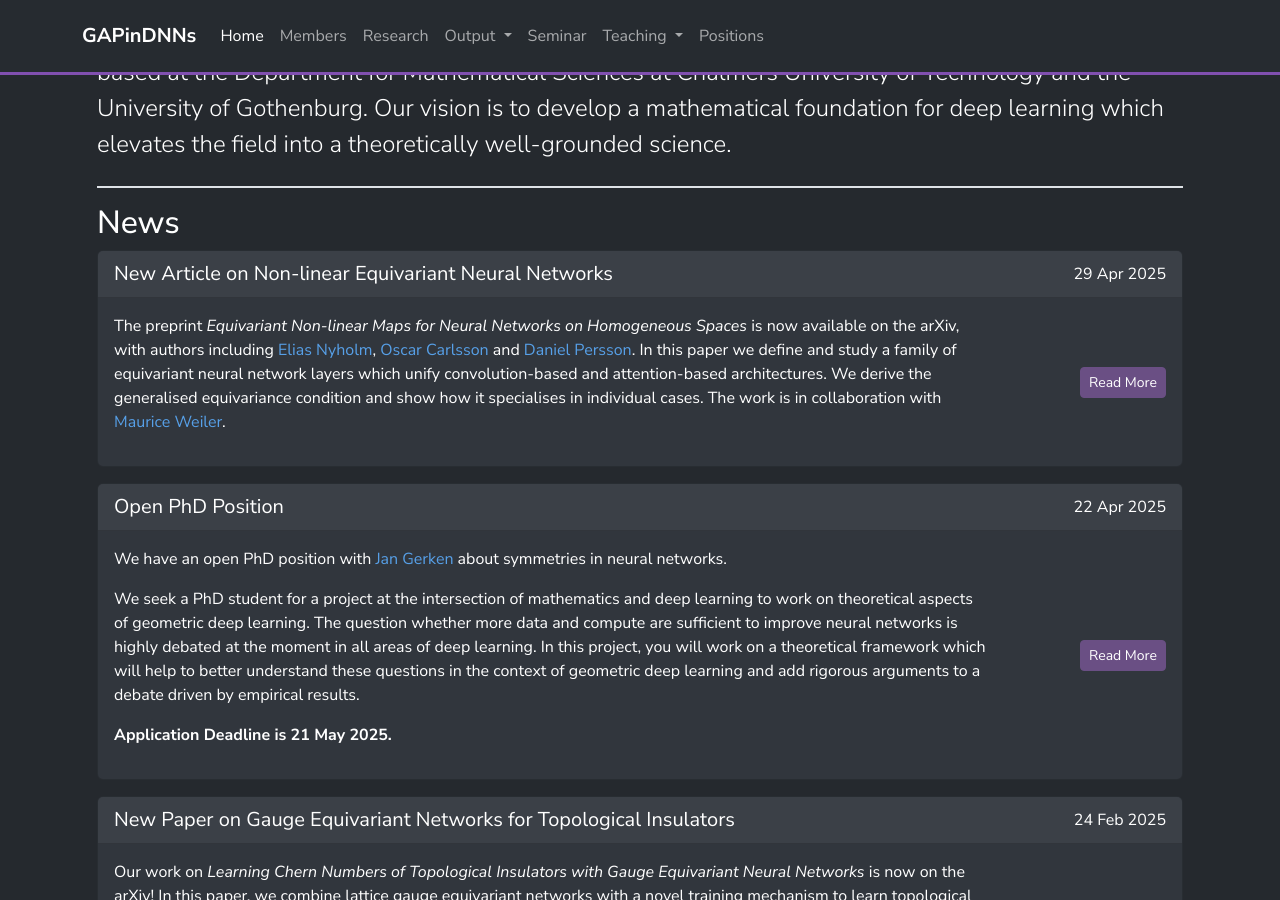
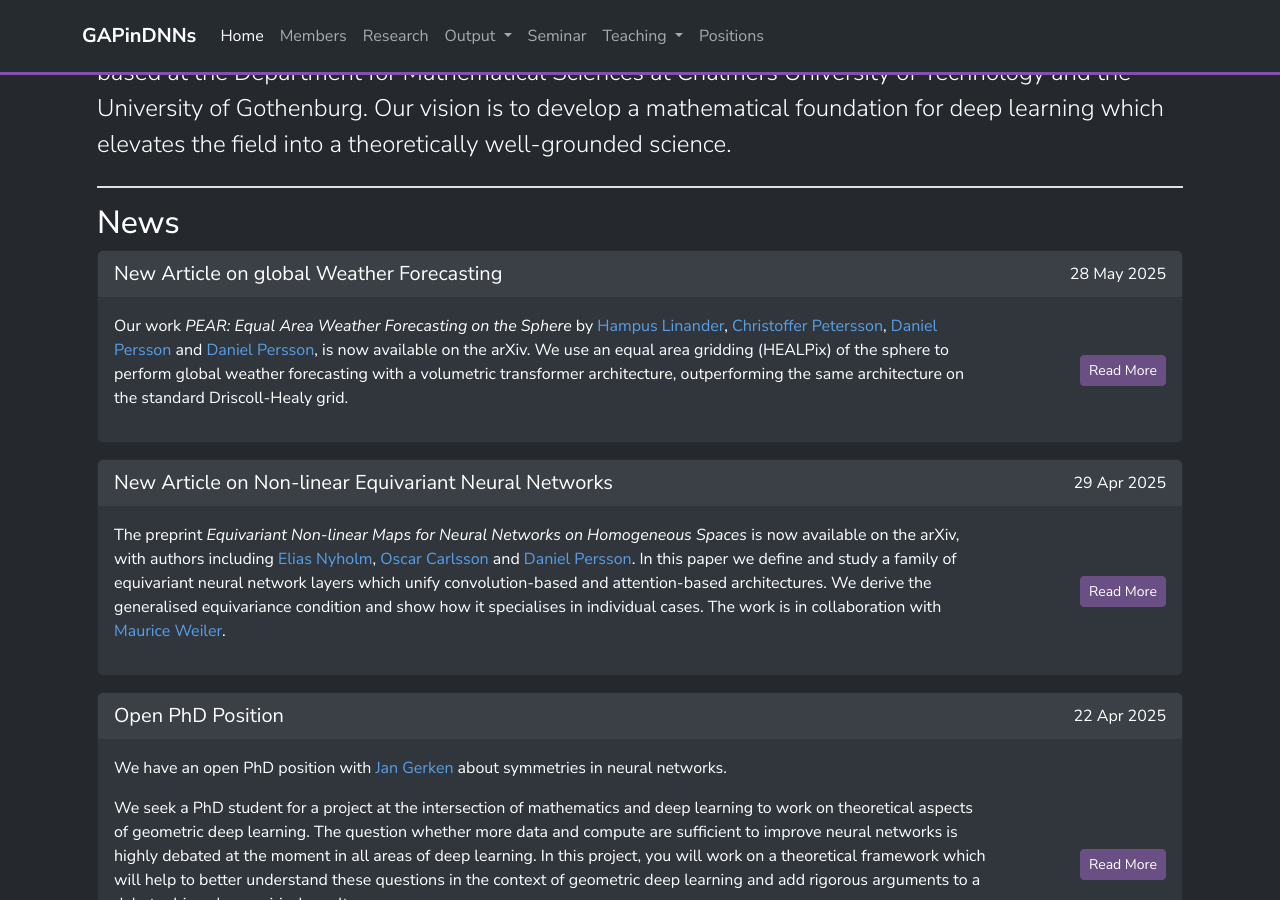
Before and after one commit to GAPinDNNs/gapindnns.github.io, a Jekyll site: the page built from _pages/index.md, in a window 1280 px wide and 900 px high, scrolled down 659 px. Built offline with Jekyll 4.4.1, drawn with Linux system fonts in a browser that asks for light colours; nearby versions of some CDN libraries.

Commit message:
Add PEAR pre-print

```diff
--- a/_data/news.yml
+++ b/_data/news.yml
@@ -1,3 +1,10 @@
+- date: 2025-05-28
+  headline: "New Article on global Weather Forecasting"
+  link: https://arxiv.org/abs/2505.17720
+  text: |
+    Our work *PEAR: Equal Area Weather Forecasting on the
+    Sphere* by [Hampus Linander](/members/Hampus_Linander), [Christoffer Petersson](/members/Christoffer_Petersson), [Daniel Persson](/members/Christoffer_Petersson) and
+    [Daniel Persson](/members/Daniel_Persson), is now available on the arXiv. We use an equal area gridding (HEALPix) of the sphere to perform global weather forecasting with a volumetric transformer architecture, outperforming the same architecture on the standard Driscoll-Healy grid.
 - date: 2025-04-29
   headline: "New Article on Non-linear Equivariant Neural Networks"
   link: https://arxiv.org/abs/2504.20974
--- /dev/null
+++ b/_data/publications/Linander_-_PEAR(2025).yml
@@ -0,0 +1,23 @@
+title: 'PEAR: Equal Area Weather Forecasting on the Sphere'
+id: Linander_-_PEAR(2025)
+author:
+  - family: Linander
+    given: Hampus
+  - family: Petersson
+    given: Christoffer
+  - family: Persson
+    given: Daniel
+  - family: Gerken
+    given: Jan E.
+issued: '2025-05-23'
+DOI: 10.48550/arXiv.2505.17720
+abstract: |
+  Machine learning methods for global medium-range weather forecasting have recently received immense attention. Following the publication of the Pangu Weather model, the first deep learning model to outperform traditional numerical simulations of the atmosphere, numerous models have been published in this domain, building on Pangu's success. However, all of these models operate on input data and produce predictions on the Driscoll--Healy discretization of the sphere which suffers from a much finer grid at the poles than around the equator. In contrast, in the Hierarchical Equal Area iso-Latitude Pixelization (HEALPix) of the sphere, each pixel covers the same surface area, removing unphysical biases. Motivated by a growing support for this grid in meteorology and climate sciences, we propose to perform weather forecasting with deep learning models which natively operate on the HEALPix grid. To this end, we introduce Pangu Equal ARea (PEAR), a transformer-based weather forecasting model which operates directly on HEALPix-features and outperforms the corresponding model on Driscoll--Healy without any computational overhead.
+preprint:
+  URL: https://arxiv.org/abs/2505.17720
+  name: arXiv
+type: article
+tags:
+  - DL
+  - GDL
+  - ML4SCI
--- a/_data/tags.yml
+++ b/_data/tags.yml
@@ -36,3 +36,6 @@
 - short: CMP
   long: Condensed Matter Physics
   ml-relevant: false
+- short: ML4SCI
+  long: Machine learning for Science
+  ml-relevant: true
```
